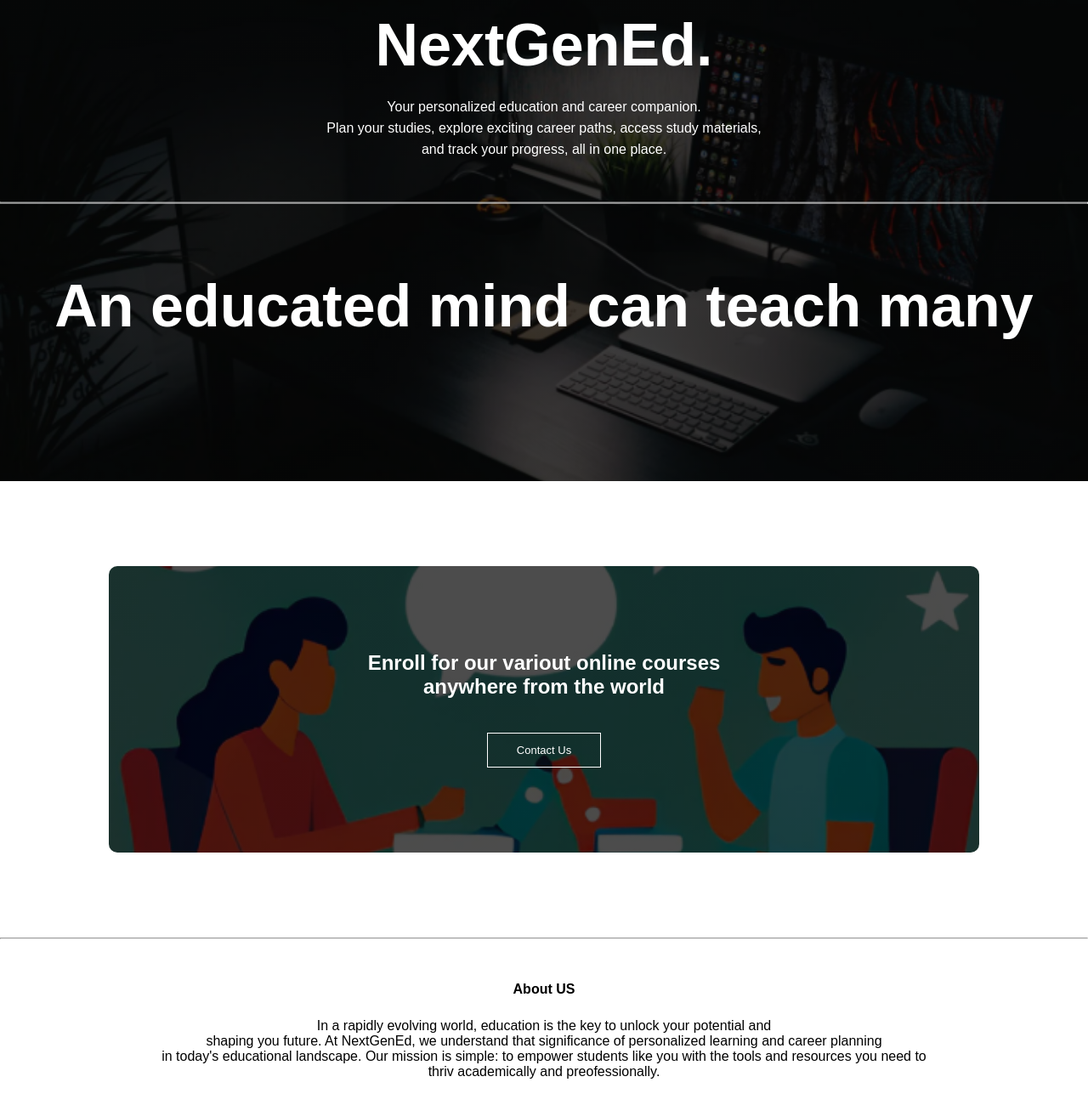
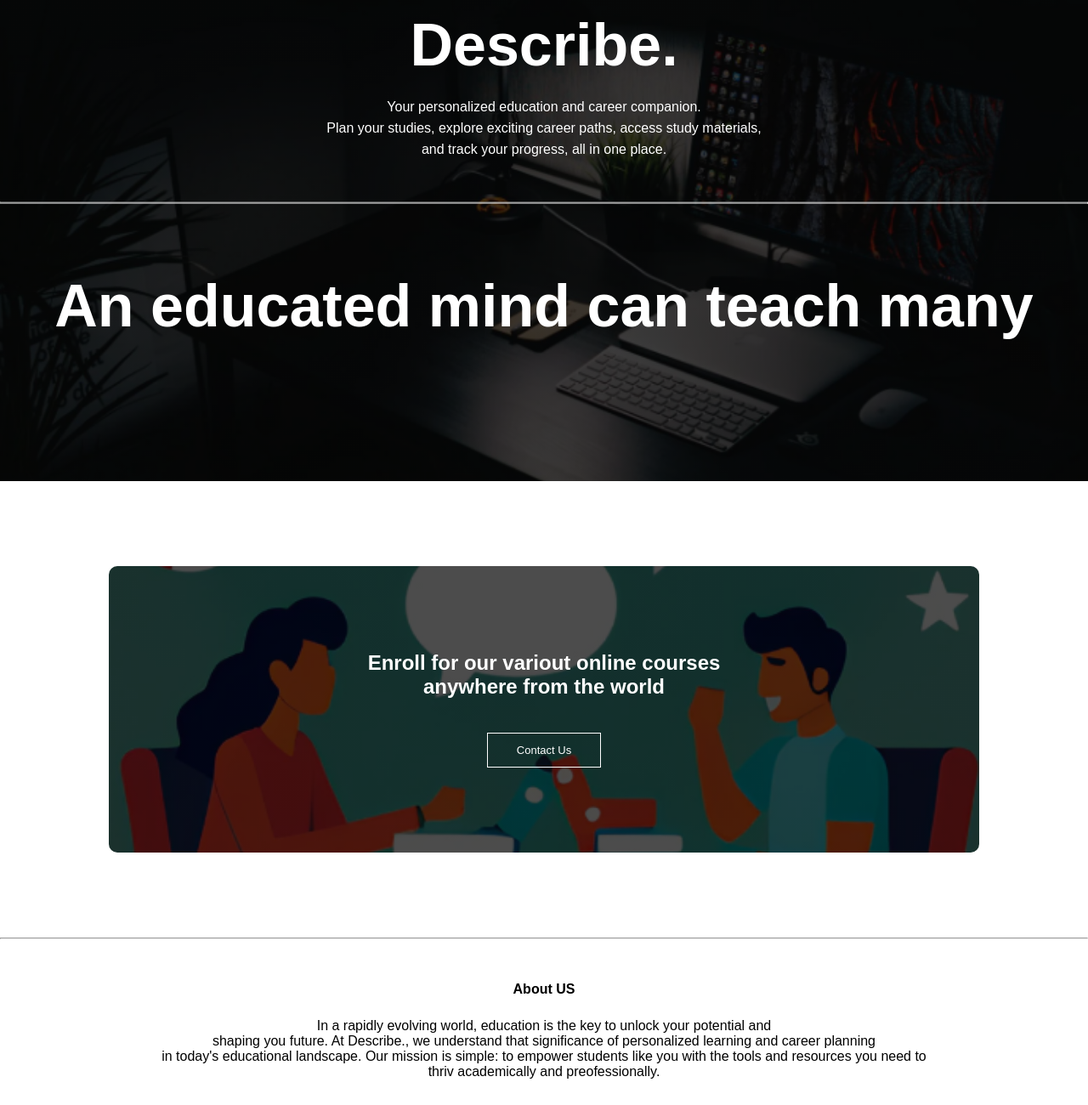
Before and after one commit to Arpitsahu808/Describe., a plain HTML site: page index.html in a window 1280 px wide. Shown: the part 234-1534 px from the top of the page at 85% size. Drawn offline with Linux system fonts and the light colour scheme.

Commit message:
Update index.html

```diff
--- a/index.html
+++ b/index.html
@@ -1,6 +1,6 @@
 <html>
 <head>
-  <title>NextGenEd.</title>
+  <title>Describe.</title>
   <link rel="stylesheet" href="style.css">
 </head>
 <body>
@@ -15,7 +15,7 @@
         </ul>
       </div>
       <div class="content">
-        <h1>NextGenEd.</h1>
+        <h1>Describe.</h1>
         <p>Your personalized education and career companion.
           <br>Plan your studies, explore exciting career paths, access study materials,
           <br>and track your progress, all in one place.
@@ -37,7 +37,7 @@
   <section class="footer">
     <h4>About US</h4>
     <p>In a rapidly evolving world, education is the key to unlock your potential and <br>
-    shaping you future. At NextGenEd, we understand that significance of personalized learning and career planning<br>
+    shaping you future. At Describe., we understand that significance of personalized learning and career planning<br>
   in today's educational landscape. Our mission is simple: to empower students like you with the tools and resources you need to <br>
 thriv academically and preofessionally.</p>
   </section>
```
